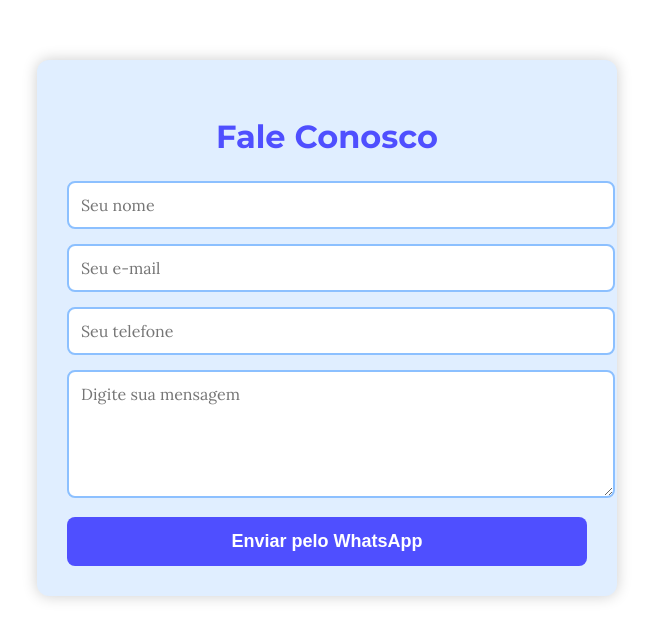
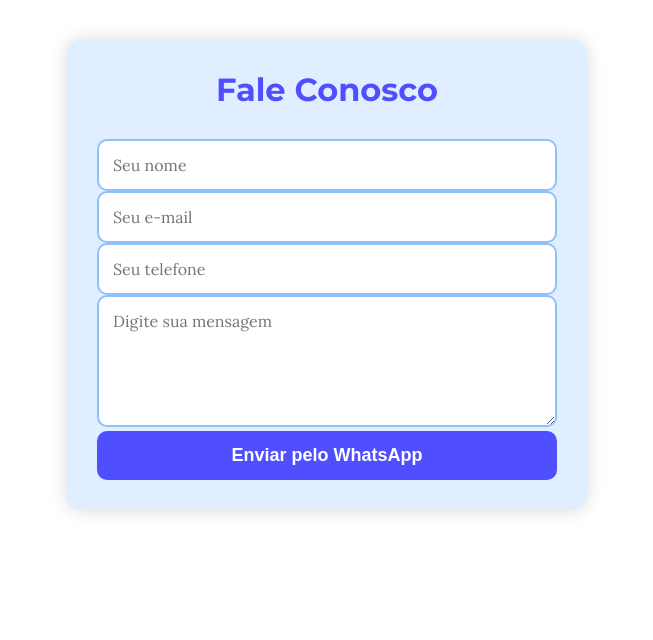
Before and after one commit to GuilhermeRighi09/Site-Senai, a plain HTML site: page pages/contato.html in a window 1280 px wide. Shown: the whole page, without its empty margins (313-966 px from the left). Drawn offline with Linux system fonts and the light colour scheme.

Commit message:
Ultimas Mudancas
Detalhamento e mudanca de posições nas paginas html

```diff
--- a/assets/css/contato.css
+++ b/assets/css/contato.css
@@ -1,55 +1,60 @@
 .form-contato {
     max-width: 520px;
-    margin: 60px auto;
+    margin: 40px auto;
     background: rgb(224, 238, 255);
     padding: 30px;
-    border-radius: 12px;
+    border-radius: 14px;
     font-family: "Montserrat", sans-serif;
-    box-shadow: 0 0 15px rgba(0, 0, 0, 0.2);
+    box-shadow: 0 0 18px rgba(0, 0, 0, 0.15);
+    display: flex;
+    flex-direction: column;
+    gap: 20px;
+    box-sizing: border-box;
 }
-
 
 .form-contato h2 {
     text-align: center;
-    margin-bottom: 25px;
+    margin: 0;
+    padding-bottom: 10px;
     color: rgb(79, 79, 255);
     font-size: 32px;
 }
 
+.form-contato input,
+.form-contato textarea,
+.form-contato button {
+    width: 100%;
+    box-sizing: border-box;
+}
 
 .form-contato input,
 .form-contato textarea {
-    width: 100%;
-    padding: 12px;
-    margin-bottom: 15px;
-    border-radius: 8px;
+    padding: 14px;
+    border-radius: 10px;
     border: 2px solid rgb(140, 192, 255);
     font-size: 16px;
     outline: none;
     font-family: "Lora", serif;
+    background: white;
 }
-
 
 .form-contato input:focus,
 .form-contato textarea:focus {
     border-color: rgb(79, 79, 255);
 }
 
-
 .form-contato button {
-    width: 100%;
     padding: 14px;
     background: rgb(79, 79, 255);
     color: white;
     font-size: 18px;
     border: none;
-    border-radius: 8px;
+    border-radius: 10px;
     cursor: pointer;
     transition: 0.3s;
     font-weight: bold;
 }
 
-
 .form-contato button:hover {
     background: rgb(40, 40, 180);
 }
--- a/assets/js/index.js
+++ b/assets/js/index.js
@@ -1,4 +1,4 @@
-// Criar a lista de imagens
+
 
 let imagens = [
     'assets/img/img1.jpg',
@@ -12,12 +12,12 @@ function exibirImagem() {
     let imagemCarrossel = document.getElementById('img-carrossel')
     imagemCarrossel.src = imagens[indiceAtualListaImagens]
 }
-// Lógica para exibir as imagens a cada 4 Segundos
+
 setInterval(function() {
     exibirImagem()
     indiceAtualListaImagens++
 
-    //verifica se chegou ao fim da imagem e reinicia
+
     if(indiceAtualListaImagens > 2) {
         indiceAtualListaImagens = 0
     }
```
Also changed, not shown: index.html (+1 -1 lines).
